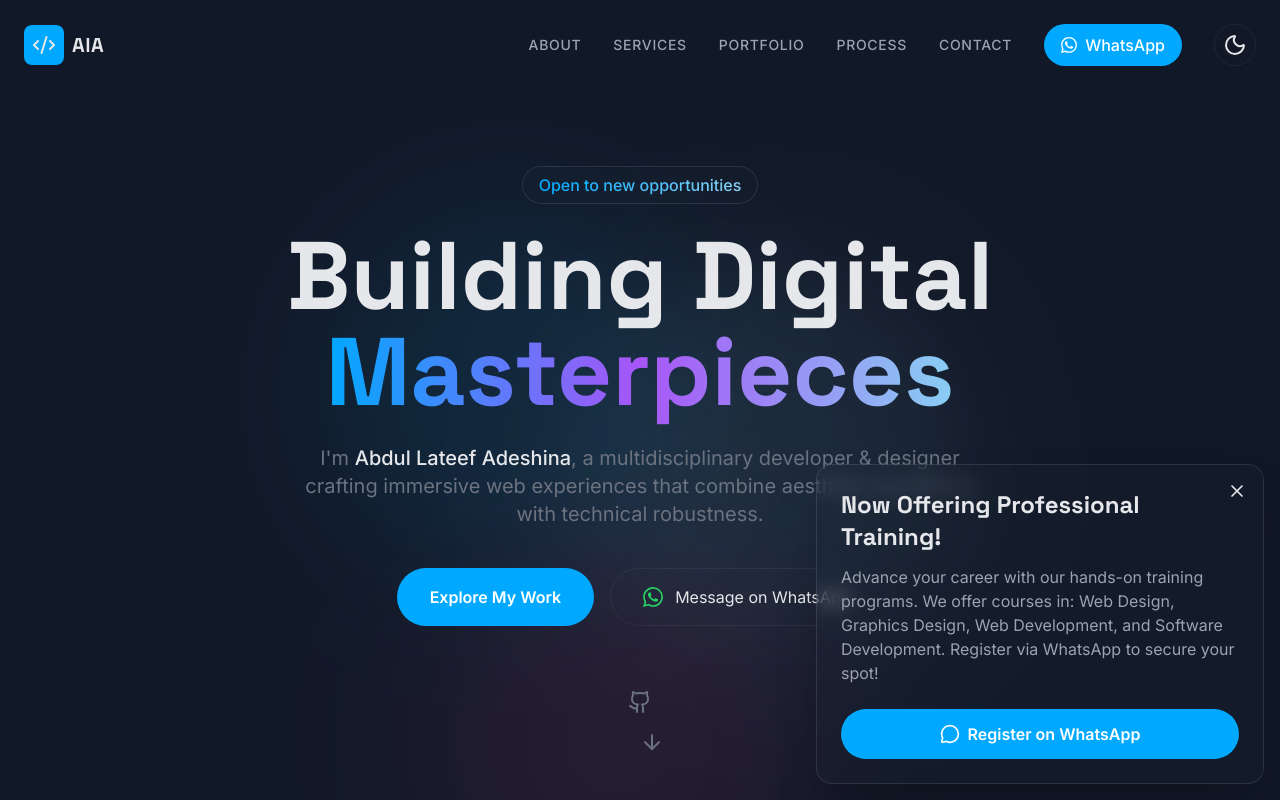
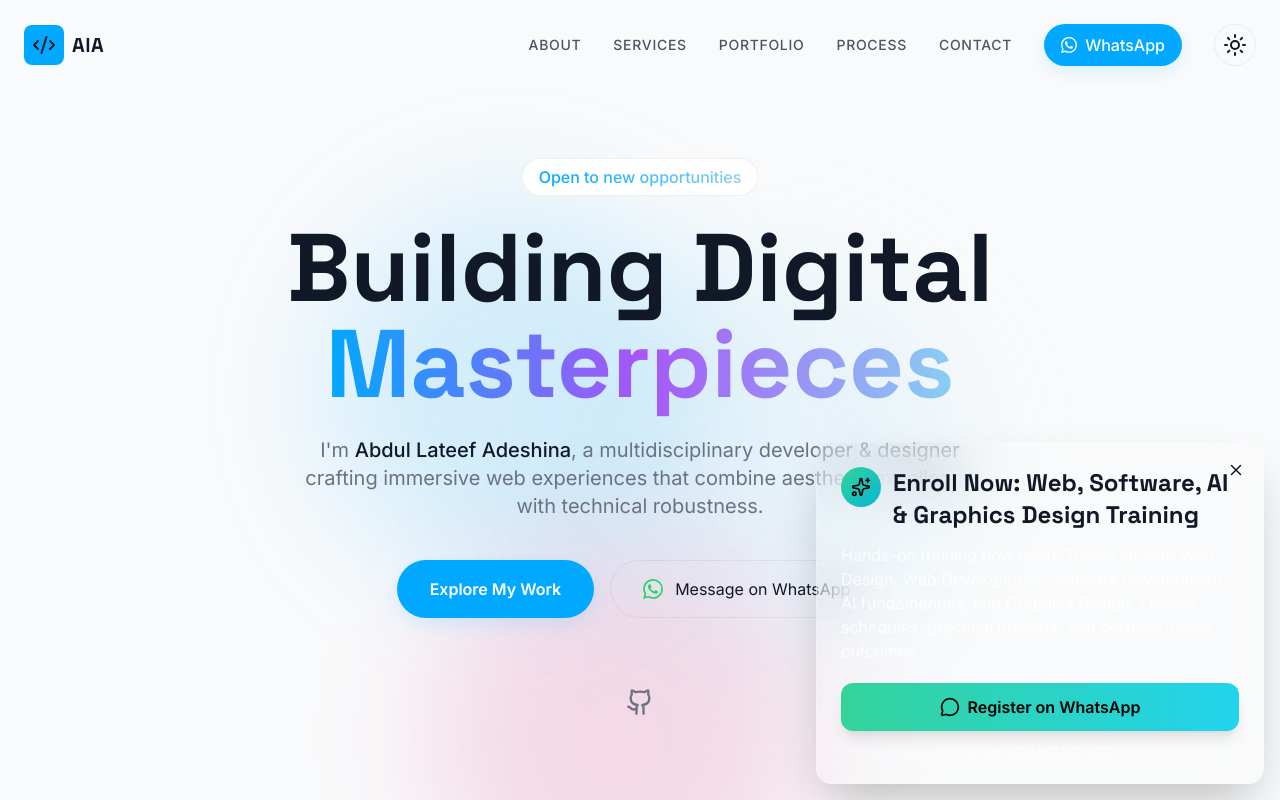
Before and after one commit to adeshinalateef/alm, a React (Vite) app: page / in a window 1280 px wide. Shown: the top 800 px of the page. Built offline with nearby package versions, Linux system fonts and the light colour scheme.

Commit message:
re design

```diff
--- a/components/Hero.tsx
+++ b/components/Hero.tsx
@@ -59,29 +59,21 @@ const Hero: React.FC = () => {
             </motion.a>
           </div>
 
-          <div className="flex justify-center gap-6 text-muted-2">
+          <div className="flex justify-center text-muted-2 mt-2">
             <motion.a
               whileHover={{ y: -3, color: '#00F0FF' }}
               href="https://github.com/Adeshina02"
               target="_blank"
               rel="noopener noreferrer"
-              className="hover:text-foreground transition-colors"
+              className="hover:text-foreground transition-colors inline-flex items-center justify-center w-10 h-10"
             >
-              <Github size={24} />
+              <Github size={28} />
             </motion.a>
           </div>
         </motion.div>
       </div>
 
-      <motion.div
-        initial={{ opacity: 0 }}
-        animate={{ opacity: 1 }}
-        transition={{ delay: 1, duration: 1 }}
-        className="absolute bottom-10 left-1/2 -translate-x-1/2 animate-bounce"
-      >
-        <ArrowDown className="text-muted-2" />
-      </motion.div>
-    </section>
+          </section>
   );
 };
 
--- a/components/Navigation.tsx
+++ b/components/Navigation.tsx
@@ -20,6 +20,52 @@ const Navigation: React.FC = () => {
     };
     window.addEventListener('scroll', handleScroll);
     return () => window.removeEventListener('scroll', handleScroll);
+  }, []);
+
+  // Auto theme by West Africa Time (Africa/Lagos): dark 19:00–06:00, light otherwise
+  useEffect(() => {
+    const fromLagosHour = () => {
+      try {
+        const fmt = new Intl.DateTimeFormat('en-US', {
+          timeZone: 'Africa/Lagos',
+          hour: '2-digit',
+          hour12: false,
+        });
+        const parts = fmt.formatToParts(new Date());
+        const hourPart = parts.find(p => p.type === 'hour')?.value ?? '12';
+        return parseInt(hourPart, 10);
+      } catch {
+        return new Date().getHours();
+      }
+    };
+
+    const applyThemeForHour = (h: number) => {
+      const isDark = h >= 19 || h < 6; // 7pm–6am
+      const newTheme = isDark ? 'dark' : 'light';
+      if (newTheme === 'light') {
+        document.documentElement.classList.add('light');
+        localStorage.setItem('theme', 'light');
+        setTheme('light');
+      } else {
+        document.documentElement.classList.remove('light');
+        localStorage.removeItem('theme');
+        setTheme('dark');
+      }
+    };
+
+    // Only auto-apply if user hasn't explicitly chosen a theme
+    const stored = localStorage.getItem('theme');
+    if (!stored) {
+      applyThemeForHour(fromLagosHour());
+    }
+
+    const interval = setInterval(() => {
+      if (!localStorage.getItem('theme')) {
+        applyThemeForHour(fromLagosHour());
+      }
+    }, 60 * 1000); // check each minute
+
+    return () => clearInterval(interval);
   }, []);
 
   useEffect(() => {
--- a/components/TrainingCTA.tsx
+++ b/components/TrainingCTA.tsx
@@ -1,65 +1,133 @@
-import React, { useState, useEffect } from 'react';
+import React, { useState, useEffect, useCallback } from 'react';
 import { motion, AnimatePresence } from 'framer-motion';
-import { X, MessageCircle } from 'lucide-react';
+import { X, MessageCircle, Sparkles } from 'lucide-react';
 import { TRAINING, TRAINING_CONFIG } from '../constants';
 
 const TrainingCTA: React.FC = () => {
   const [isOpen, setIsOpen] = useState(false);
 
+  const openIfAllowed = useCallback(() => {
+    if (!TRAINING.enabled) return;
+    try {
+      const hasBeenSeen = typeof window !== 'undefined' ? localStorage.getItem('trainingCtaSeen') : null;
+      if (hasBeenSeen && !TRAINING.showEveryVisit) return;
+    } catch {
+      // localStorage may be blocked; proceed to show
+    }
+    setIsOpen(true);
+  }, []);
+
   useEffect(() => {
     if (!TRAINING.enabled) return;
 
-    const hasBeenSeen = localStorage.getItem('trainingCtaSeen');
+    const hasBeenSeen = typeof window !== 'undefined' ? localStorage.getItem('trainingCtaSeen') : null;
     if (hasBeenSeen && !TRAINING.showEveryVisit) {
       return;
     }
 
+    // Timed trigger
     const timer = setTimeout(() => {
-      setIsOpen(true);
+      openIfAllowed();
     }, TRAINING.delayMs);
 
-    return () => clearTimeout(timer);
-  }, []);
+    // Fallback trigger in case other triggers don't fire (e.g., no scroll/exit-intent)
+    const fallback = setTimeout(() => {
+      openIfAllowed();
+    }, Math.max(TRAINING.delayMs + 10000, 12000));
+
+    // Scroll depth trigger (50%)
+    const onScroll = () => {
+      const scrollTop = window.scrollY || document.documentElement.scrollTop;
+      const docHeight = document.documentElement.scrollHeight - document.documentElement.clientHeight;
+      if (docHeight > 0 && scrollTop / docHeight > 0.5) {
+        openIfAllowed();
+        window.removeEventListener('scroll', onScroll);
+      }
+    };
+    window.addEventListener('scroll', onScroll, { passive: true });
+
+    // Exit-intent trigger (mouse leaves top viewport)
+    const onMouseLeave = (e: MouseEvent) => {
+      if (e.clientY <= 0) {
+        openIfAllowed();
+        window.removeEventListener('mouseout', onMouseLeave);
+      }
+    };
+    window.addEventListener('mouseout', onMouseLeave);
+
+    return () => {
+      clearTimeout(timer);
+      clearTimeout(fallback);
+      window.removeEventListener('scroll', onScroll);
+      window.removeEventListener('mouseout', onMouseLeave);
+    };
+  }, [openIfAllowed]);
 
   const handleClose = () => {
     setIsOpen(false);
+    try {
       localStorage.setItem('trainingCtaSeen', 'true');
+    } catch {}
   };
-
-  if (!isOpen) {
-    return null;
-  }
 
   return (
     <AnimatePresence>
       {isOpen && (
+        <>
+          {TRAINING_CONFIG.blockSiteWhenOpen && (
             <motion.div
-          initial={{ opacity: 0, y: 100 }}
-          animate={{ opacity: 1, y: 0 }}
-          exit={{ opacity: 0, y: 100 }}
-          transition={{ type: 'spring', stiffness: 100 }}
-          className="fixed bottom-4 right-4 z-50 w-[calc(100%-2rem)] max-w-md rounded-2xl glass-panel p-6 shadow-2xl border border-white/10"
+              initial={{ opacity: 0 }}
+              animate={{ opacity: 0.5 }}
+              exit={{ opacity: 0 }}
+              className="fixed inset-0 bg-black z-40"
+              onClick={handleClose}
+            />
+          )}
+          <motion.div
+            initial={{ opacity: 0, y: 100, scale: 0.98 }}
+            animate={{ opacity: 1, y: 0, scale: 1 }}
+            exit={{ opacity: 0, y: 100, scale: 0.98 }}
+            transition={{ type: 'spring', stiffness: 120, damping: 14 }}
+            className="fixed bottom-4 right-4 z-50 w-[calc(100%-2rem)] max-w-md rounded-2xl backdrop-blur-xl bg-white/10 p-6 shadow-2xl border border-white/20"
           >
             <button
               onClick={handleClose}
-            className="absolute top-3 right-3 p-1 rounded-full hover:bg-white/10"
+              aria-label="Close training promo"
+              className="absolute top-3 right-3 p-1.5 rounded-full hover:bg-white/20 transition"
             >
-            <X size={20} />
+              <X size={18} />
             </button>
 
-          <h3 className="text-2xl font-heading font-bold mb-3">{TRAINING.title}</h3>
-          <p className="text-muted mb-6">{TRAINING.description}</p>
+            <div className="flex items-start gap-3 mb-3">
+              <div className="shrink-0 inline-flex items-center justify-center w-10 h-10 rounded-full bg-gradient-to-br from-emerald-400 to-cyan-500 text-black">
+                <Sparkles size={20} />
+              </div>
+              <h3 className="text-xl sm:text-2xl font-heading font-extrabold leading-tight">
+                {TRAINING.title}
+              </h3>
+            </div>
+
+            <p className="text-sm sm:text-base text-white/80 mb-5">
+              {TRAINING.description}
+            </p>
 
             <a
               href={TRAINING.whatsappUrl}
               target="_blank"
               rel="noopener noreferrer"
-            className="w-full px-5 py-3 btn-primary rounded-full font-bold text-center inline-flex items-center justify-center gap-2"
+              className="w-full px-5 py-3 rounded-xl font-bold text-center inline-flex items-center justify-center gap-2 bg-gradient-to-r from-emerald-400 to-cyan-400 text-black shadow-lg hover:shadow-emerald-500/30 hover:from-emerald-300 hover:to-cyan-300 transition"
             >
               <MessageCircle size={20} />
               Register on WhatsApp
             </a>
+
+            {TRAINING.phone && (
+              <p className="mt-3 text-xs text-white/60 text-center">
+                Or call {TRAINING.phone}
+              </p>
+            )}
           </motion.div>
+        </>
       )}
     </AnimatePresence>
   );
--- a/constants.ts
+++ b/constants.ts
@@ -184,9 +184,9 @@ export const TRAINING = {
   enabled: true,
   whatsappUrl: 'https://wa.me/2349012039810?text=I%20want%20to%20register%20for%20the%20training',
   phone: '+234 901 203 9810',
-  title: 'Now Offering Professional Training!',
-  description: 'Advance your career with our hands-on training programs. We offer courses in: Web Design, Graphics Design, Web Development, and Software Development. Register via WhatsApp to secure your spot!',
-  delayMs: 5000,
+  title: 'Enroll Now: Web, Software, AI & Graphics Design Training',
+  description: 'Hands-on training now open! Topics include Web Design, Web Development, Software Development, AI fundamentals, and Graphics Design. Flexible schedules, practical projects, and portfolio-ready outcomes.',
+  delayMs: 4000,
   showEveryVisit: false
 };
 // Whether the training CTA should block site interaction when visible (modal).
--- a/index.html
+++ b/index.html
@@ -4,11 +4,11 @@
     <meta charset="UTF-8" />
     <meta name="viewport" content="width=device-width, initial-scale=1.0" />
     <meta name="description" content="Abdul Lateef Adeshina — Design-led web development, UX/UI, and AI automation. Available for projects and hands-on training. Reach out on WhatsApp to get started." />
-    <meta property="og:title" content="Abdul Lateef Adeshina | Design & Web Development" />
+    <meta property="og:title" content="AlA" />
     <meta property="og:description" content="Abdul Lateef Adeshina — Design-led web development, UX/UI, and AI automation. Available for projects and hands-on training." />
     <meta property="og:type" content="website" />
     <meta property="og:url" content="https://yourwebsite.com" />
-    <title>Abdul Lateef Adeshina | Creative Developer</title>
+    <title>AlA</title>
 
     <!-- Fonts -->
     <link rel="preconnect" href="https://fonts.googleapis.com">
```
Lines whose indentation alone changed are shown as unchanged.
